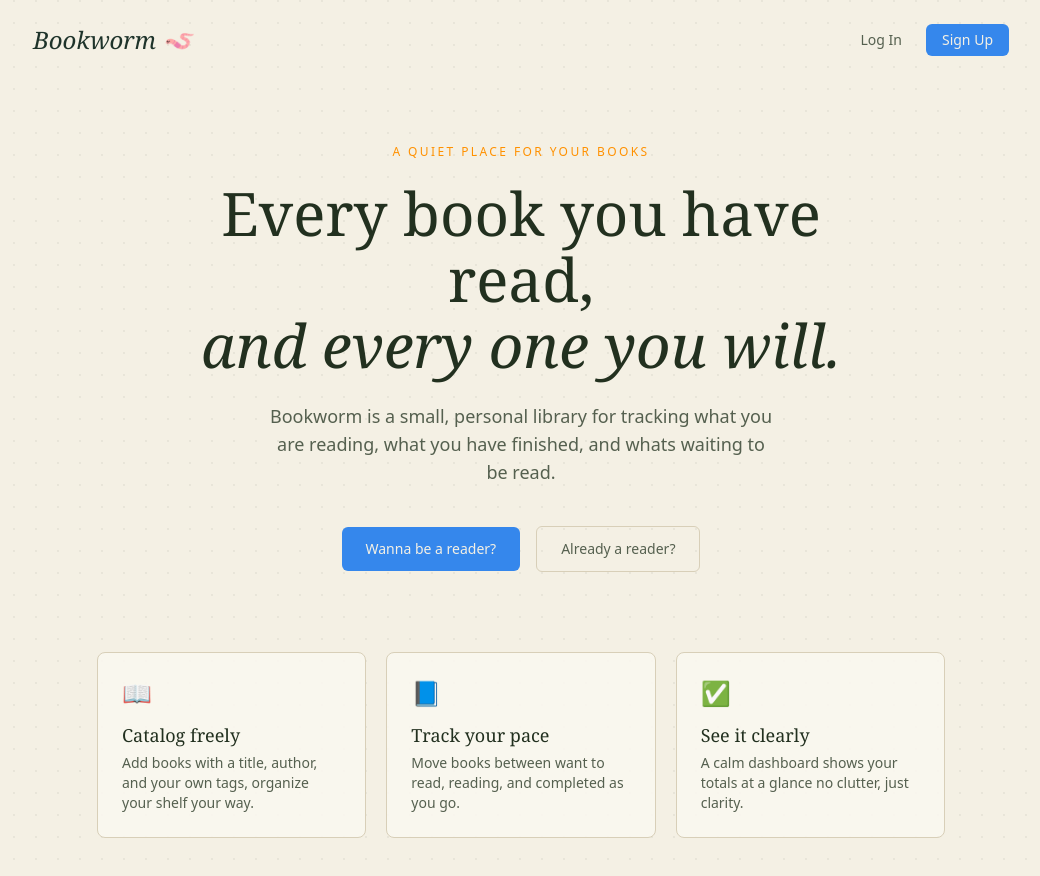
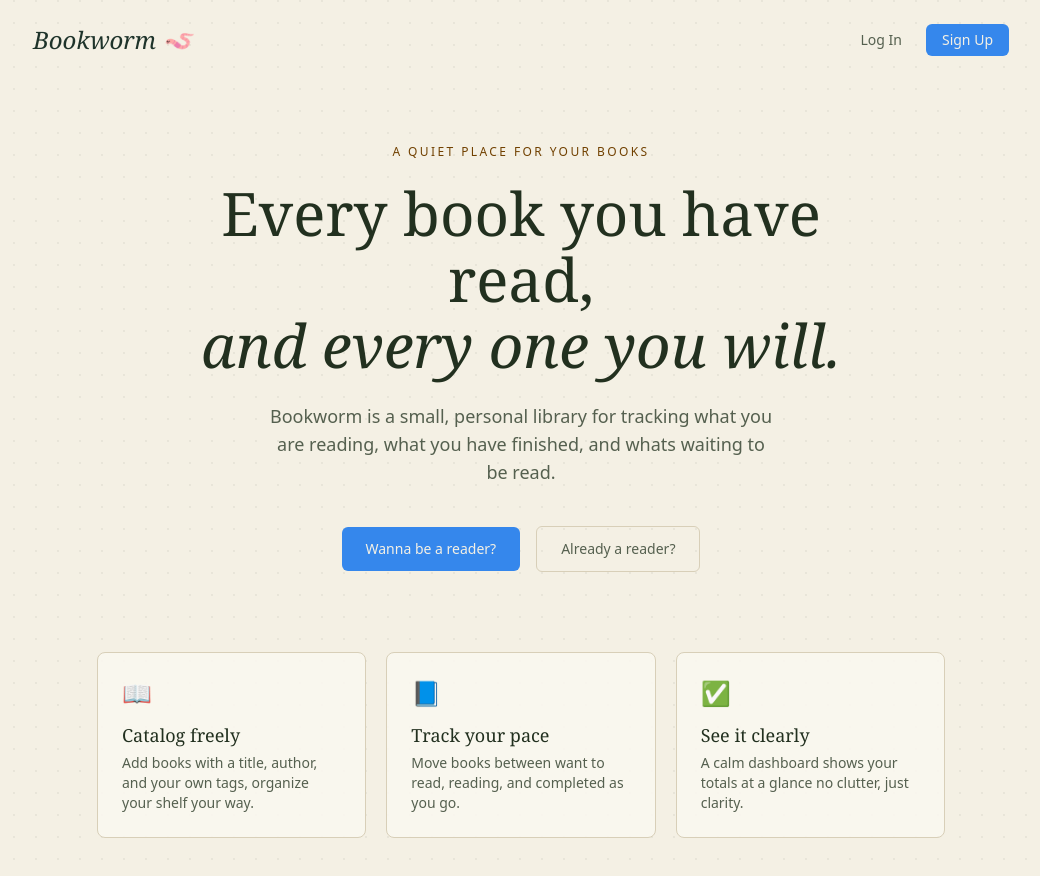
Before and after one commit to mohamadkaifshaik/BookWorm, a Next.js app: page / in a window 1280 px wide. Shown: the top 876 px of the page, without its empty margins (119-1159 px from the left). Built offline with nearby package versions, Linux system fonts and the light colour scheme; no server answers.

Commit message:
oops colours

```diff
--- a/app/globals.css
+++ b/app/globals.css
@@ -7,7 +7,7 @@
   --color-ink-soft: #55604f;
   --color-teal: #3587ec;
   --color-teal-dark: #1e332a;
-  --color-brass: #ff9100;
+  --color-brass: #714101;
   --color-brass-soft: #e7d3ab;
   --color-sage: #25c51f;
   --color-line: #d8cfb8;
```
